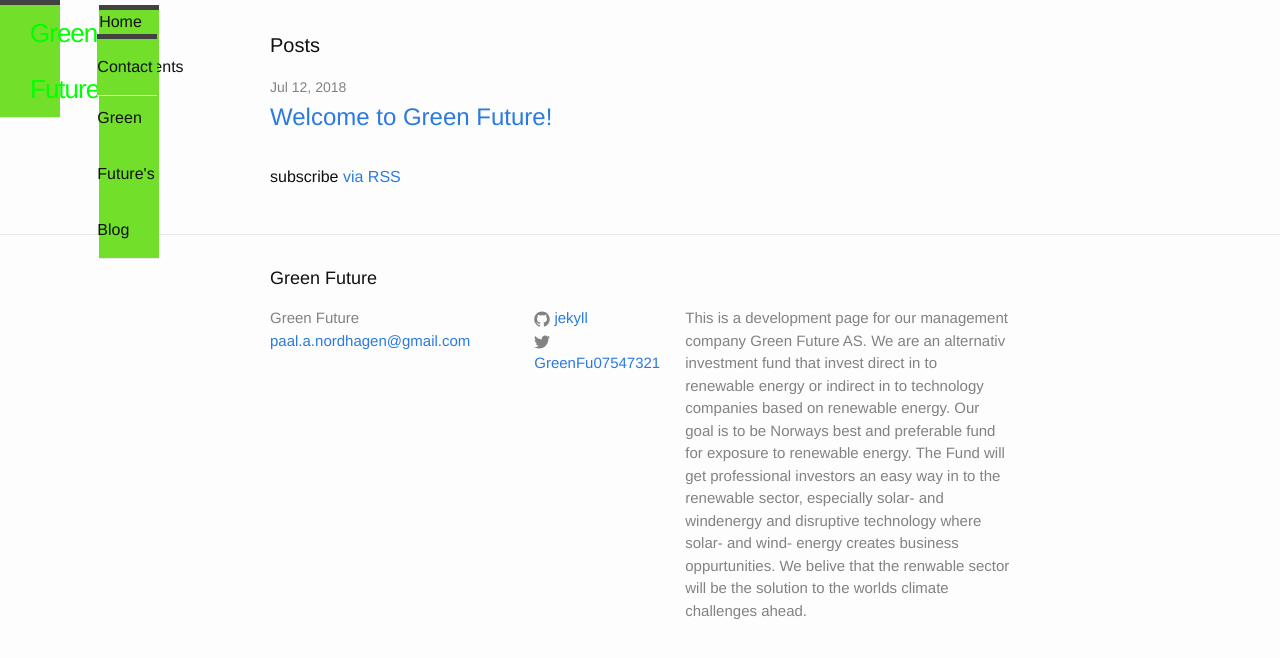
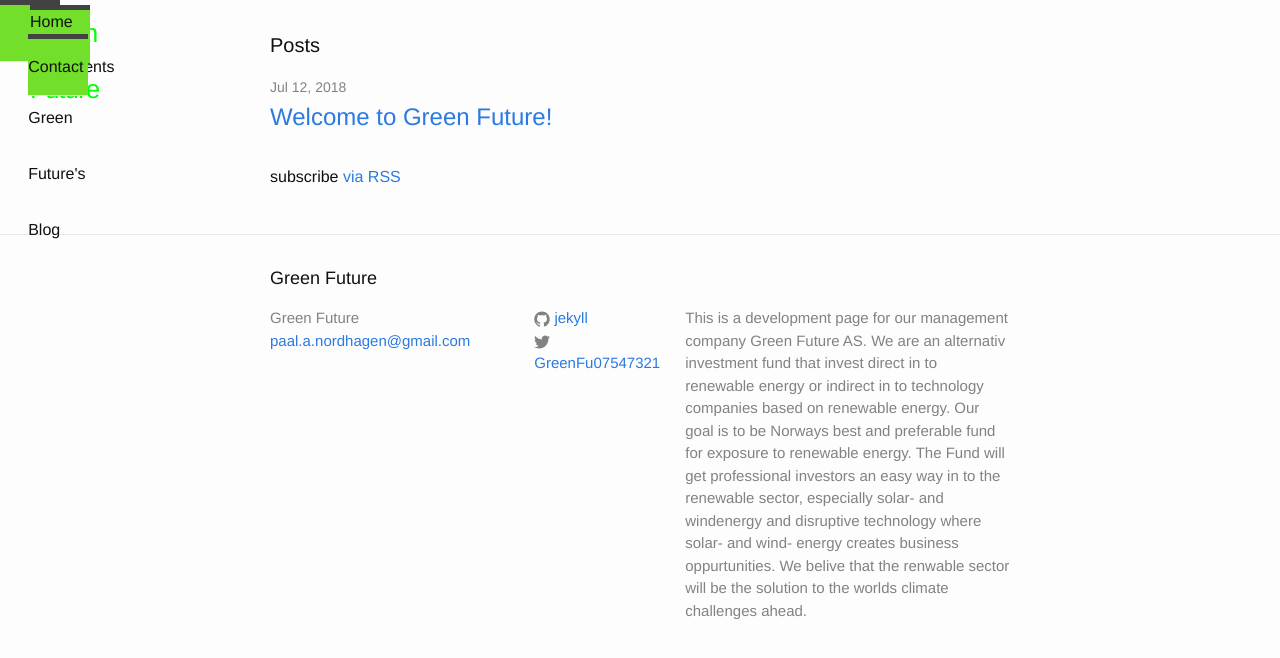
Before and after one commit to Paal-August/Paal-August.github.io, a Jekyll site: the page built from index.html, in a window 1280 px wide. Shown: the top 658 px of the page. Built offline with Jekyll 4.4.1, drawn with Linux system fonts in a browser that asks for light colours.

Commit message:
Update _layout.scss

```diff
--- a/_sass/_layout.scss
+++ b/_sass/_layout.scss
@@ -1,17 +1,15 @@
 /**
  * Site header
  */
-.site-wrapper {
-    display:inline-block;
-    height:20px;
-}
+
 .site-header {
     border-top: 5px solid $grey-color-dark;
     border-bottom: 1px solid $grey-color-light;
     min-height: 56px;
     background-color:#72DF2A;
-    display:inline-block;
+    //display:inline-block;
     width:60px;
+    height:30px;
 
 
     // Positioning context for the mobile navigation icon
```
